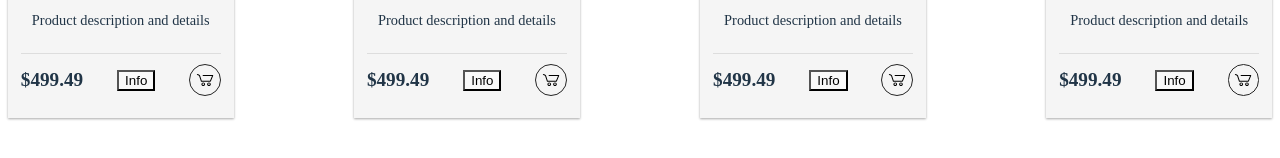
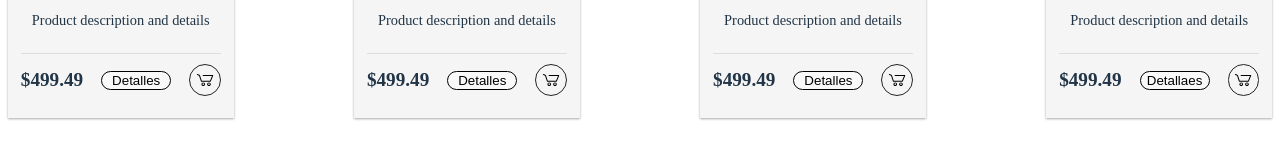
Before and after one commit to odoi21/React-coder1, a React (Vite) app in the folder e-commerce/: page / in a window 1280 px wide. Shown: the part 508-666 px from the top of the page. Built offline with nearby package versions, Linux system fonts and the light colour scheme.

Commit message:
estilos y rutas

```diff
--- a/e-commerce/src/App.jsx
+++ b/e-commerce/src/App.jsx
@@ -8,7 +8,7 @@ import ProductCard from './components/Item/Item'
 import ItemList from './components/ItemList/ItemList'
 import ItemListContainer from './components/ItemListContainer/ItemListContainer'
 import ItemDetailContainer from './components/ItemDetailContainer/ItemDetailContainer'
-import Loader from './components/Loader/Loader'
+
 
 
 
--- a/e-commerce/src/components/Item/Item.jsx
+++ b/e-commerce/src/components/Item/Item.jsx
@@ -10,7 +10,7 @@ const ProductsCard = (params) => {
                         key={prod.id}
                         style={{ cursor: "pointer" }}
                         onClick={() => navigate(`/item/${prod.id}`)}
-                    >
+                        >
                         {prod.title}
                     </div>
                 ))}
--- a/e-commerce/src/components/ItemDetailContainer/ItemDetailContainer.jsx
+++ b/e-commerce/src/components/ItemDetailContainer/ItemDetailContainer.jsx
@@ -6,7 +6,7 @@ const ItemDetailContainer = () => {
     return (
         <>
         <div>
-            <ItemListContainer></ItemListContainer>
+
         </div>
         </>
     );
--- a/e-commerce/src/components/ItemList/ItemList.jsx
+++ b/e-commerce/src/components/ItemList/ItemList.jsx
@@ -16,9 +16,9 @@ const ItemList = (params) => {
             </div>
             <div className={style["card-footer"]}>
                 <span className={style["text-title"]}>$499.49</span>
-                <Link to={''}>
-                <button>
-                    Info
+                <Link to={'item/:id'}>
+                <button className={style["button"]}>
+                    Detalles
                 </button>
                 </Link>
                 <div className={style["card-button"]}>
@@ -40,9 +40,9 @@ const ItemList = (params) => {
             </div>
             <div className={style["card-footer"]}>
                 <span className={style["text-title"]}>$499.49</span>
-                <Link to={''}>
-                <button>
-                    Info
+                <Link to={'item/:Id'}>
+                <button className={style["button"]}>
+                    Detalles
                 </button>
                 </Link>
                 <div className={style["card-button"]}>
@@ -64,9 +64,9 @@ const ItemList = (params) => {
             </div>
             <div className={style["card-footer"]}>
                 <span className={style["text-title"]}>$499.49</span>
-                <Link to={''}>
-                <button>
-                    Info
+                <Link to={'item/:Id'}>
+                <button className={style["button"]}>
+                    Detalles
                 </button>
                 </Link>
                 <div className={style["card-button"]}>
@@ -88,9 +88,9 @@ const ItemList = (params) => {
             </div>
             <div className={style["card-footer"]}>
                 <span className={style["text-title"]}>$499.49</span>
-                <Link to={''}>
-                <button>
-                    Info
+                <Link to={'item/:Id'}>
+                <button className={style["button"]}>
+                    Detallaes
                 </button>
                 </Link>
                 <div className={style["card-button"]}>
--- a/e-commerce/src/components/ItemList/ItemList.module.css
+++ b/e-commerce/src/components/ItemList/ItemList.module.css
@@ -71,5 +71,19 @@ svg {
 
 .card-button:hover {
     border: 1px solid black;
-    background-color: red;
+    background-color: rgb(253, 24, 24);
+
 }
+
+.button {
+    width: 70px;
+    border-radius: 20px;
+    border: 1px solid black;
+
+}
+
+.button:hover {
+    background-color: rgb(253, 24, 24);
+    color: black;
+
+}
--- a/e-commerce/src/components/NavBar/Navbar.jsx
+++ b/e-commerce/src/components/NavBar/Navbar.jsx
@@ -49,10 +49,10 @@ const NavBar = () => {
 
                             {/* Dropdown Menu */}
                             <Menu  anchorEl={anchorEl} open={open} onClose={handleMenuClose}>
-                                <Link to={'/category/electronics'}>
+                                <Link to={'/category/Microprocesadores'}>
                                 <MenuItem className={style.category} sx={{  minWidth: '80px' }}  onClick={handleMenuClose}>Microprocesadores</MenuItem>
                                 </Link>
-                                <Link to={'/category/jewelery'}>
+                                <Link to={'/category/Motherboards'}>
                                 <MenuItem className={style.category} onClick={handleMenuClose}>MotherBoards</MenuItem>
                                 </Link>
                             </Menu>
```
